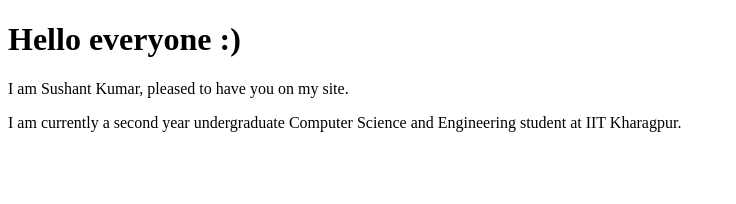
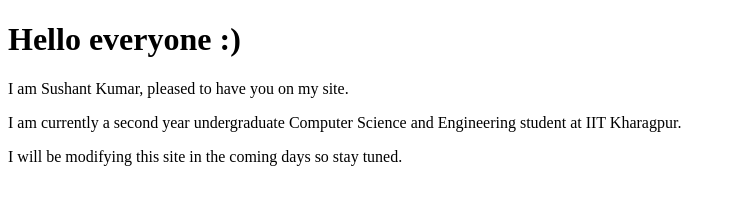
Before and after one commit to ph0en1x09/coursera-test, a plain HTML site: page site/index.html in a window 1280 px wide. Shown: the whole page, without its empty margins (0-736 px from the left). Drawn offline with Linux system fonts and the light colour scheme.

Commit message:
Another addition.

```diff
--- a/site/index.html
+++ b/site/index.html
@@ -6,6 +6,7 @@
 <body>
 <h1> Hello everyone :) </h1>
 <p> I am Sushant Kumar, pleased to have you on my site. </p>
-<p> I am currently a second year undergraduate Computer Science and Engineering student at IIT Kharagpur. </p>
+<p> I am currently a second year undergraduate Computer Science and Engineering student at IIT Kharagpur.</p>
+<p> I will be modifying this site in the coming days so stay tuned. </p>
 </body>
 </html>
```
